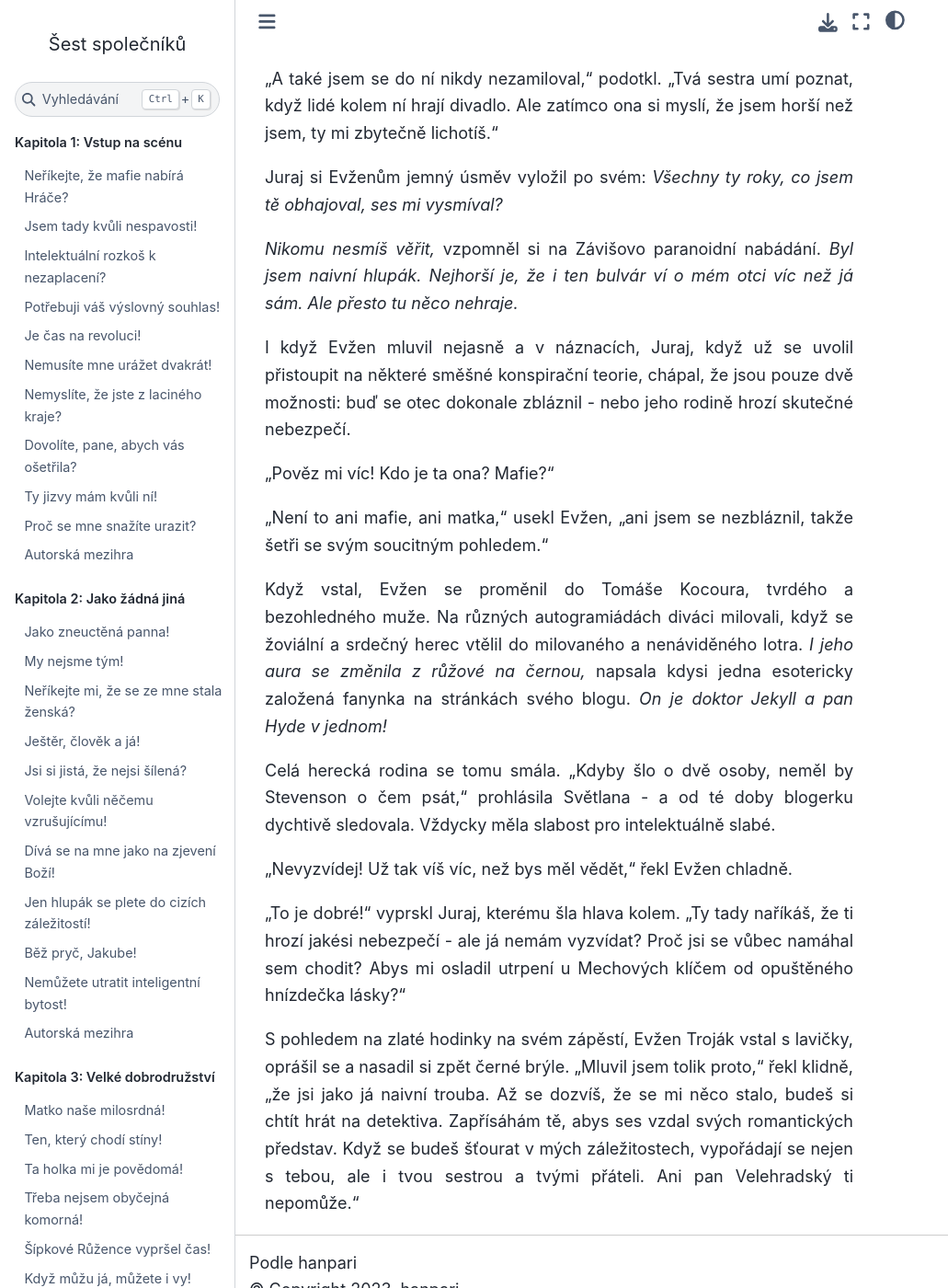
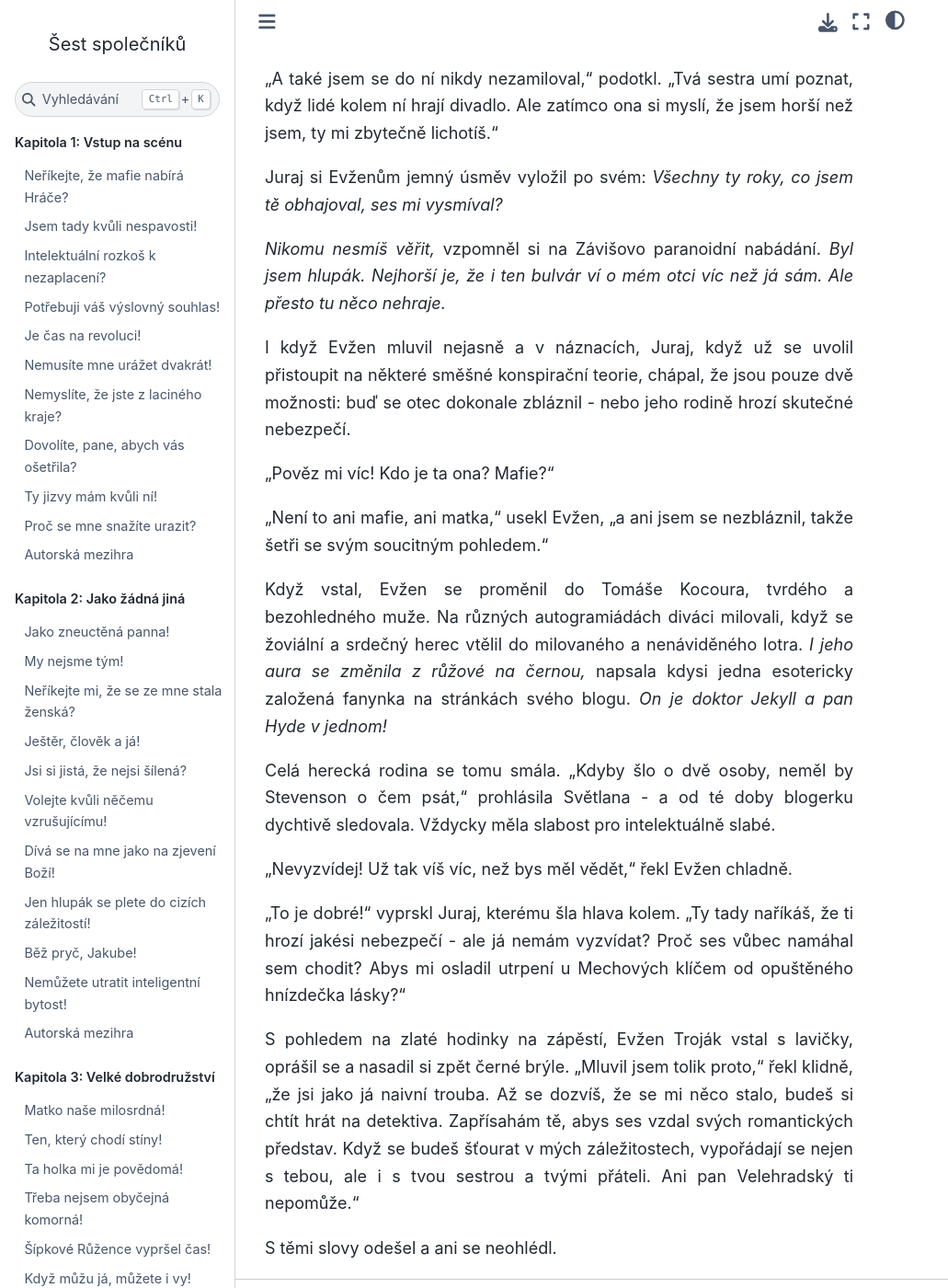
Before and after one commit to hanpari/sest-spolecniku, a Sphinx documentation site: the page built from source/sest_spolecniku/009-herecke-etudy/03.md, in a window 1280 px wide and 1400 px high, scrolled down 6661 px. Shown: the whole window at 92% size, without its empty margins (0-1031 px from the left). Built offline with Sphinx 7.4.7 and the Sphinx Book theme 1.1.4, drawn with Linux system fonts in a browser that asks for light colours; pages that are not in the unit, such as notebooks, are missing from menus.

Commit message:
Herecke etudy

```diff
--- a/source/sest_spolecniku/009/03.md
+++ b/source/sest_spolecniku/009-herecke-etudy/03.md
@@ -174,13 +174,13 @@
 
 Juraj si Evženům jemný úsměv vyložil po svém: *Všechny ty roky, co jsem tě obhajoval, ses mi vysmíval?*
 
-*Nikomu nesmíš věřit,* vzpomněl si na Závišovo paranoidní nabádání. *Byl jsem naivní hlupák. Nejhorší je, že i ten bulvár ví o mém otci víc než já sám. Ale přesto tu něco nehraje.*
+*Nikomu nesmíš věřit,* vzpomněl si na Závišovo paranoidní nabádání. *Byl jsem hlupák. Nejhorší je, že i ten bulvár ví o mém otci víc než já sám. Ale přesto tu něco nehraje.*
 
 I když Evžen mluvil nejasně a v náznacích, Juraj, když už se uvolil přistoupit na některé směšné konspirační teorie, chápal, že jsou pouze dvě možnosti: buď se otec dokonale zbláznil - nebo jeho rodině hrozí skutečné nebezpečí.
 
 "Pověz mi víc! Kdo je ta ona? Mafie?"
 
-"Není to ani mafie, ani matka," usekl Evžen, "ani jsem se nezbláznil, takže šetři se svým soucitným pohledem."
+"Není to ani mafie, ani matka," usekl Evžen, "a ani jsem se nezbláznil, takže šetři se svým soucitným pohledem."
 
 Když vstal, Evžen se proměnil do Tomáše Kocoura, tvrdého a bezohledného muže. Na různých autogramiádách diváci milovali, když se žoviální a srdečný herec vtělil do milovaného a nenáviděného lotra. *I jeho aura se změnila z růžové na černou,* napsala kdysi jedna esotericky založená fanynka na stránkách svého blogu. *On je doktor Jekyll a pan Hyde v jednom!*
 
@@ -188,6 +188,8 @@
 
 "Nevyzvídej! Už tak víš víc, než bys měl vědět," řekl Evžen chladně.
 
-"To je dobré!" vyprskl Juraj, kterému šla hlava kolem. "Ty tady naříkáš, že ti hrozí jakési nebezpečí - ale já nemám vyzvídat? Proč jsi se vůbec namáhal sem chodit? Abys mi osladil utrpení u Mechových klíčem od opuštěného hnízdečka lásky?"
+"To je dobré!" vyprskl Juraj, kterému šla hlava kolem. "Ty tady naříkáš, že ti hrozí jakési nebezpečí - ale já nemám vyzvídat? Proč ses vůbec namáhal sem chodit? Abys mi osladil utrpení u Mechových klíčem od opuštěného hnízdečka lásky?"
 
-S pohledem na zlaté hodinky na svém zápěstí, Evžen Troják vstal s lavičky, oprášil se a nasadil si zpět černé brýle. "Mluvil jsem tolik proto," řekl klidně, "že jsi jako já naivní trouba. Až se dozvíš, že se mi něco stalo, budeš si chtít hrát na detektiva. Zapřísáhám tě, abys ses vzdal svých romantických představ. Když se budeš šťourat v mých záležitostech, vypořádají se nejen s tebou, ale i tvou sestrou a tvými přáteli. Ani pan Velehradský ti nepomůže."
+S pohledem na zlaté hodinky na zápěstí, Evžen Troják vstal s lavičky, oprášil se a nasadil si zpět černé brýle. "Mluvil jsem tolik proto," řekl klidně, "že jsi jako já naivní trouba. Až se dozvíš, že se mi něco stalo, budeš si chtít hrát na detektiva. Zapřísahám tě, abys ses vzdal svých romantických představ. Když se budeš šťourat v mých záležitostech, vypořádají se nejen s tebou, ale i s tvou sestrou a tvými přáteli. Ani pan Velehradský ti nepomůže."
+
+S těmi slovy odešel a ani se neohlédl.
```
Also changed, not shown: source/sest_spolecniku/009-herecke-etudy/04.md (added, +13 -0 lines), source/sest_spolecniku/009-herecke-etudy/01.md (renamed from source/sest_spolecniku/009/01.md), source/sest_spolecniku/009-herecke-etudy/02.md (renamed from source/sest_spolecniku/009/02.md).
